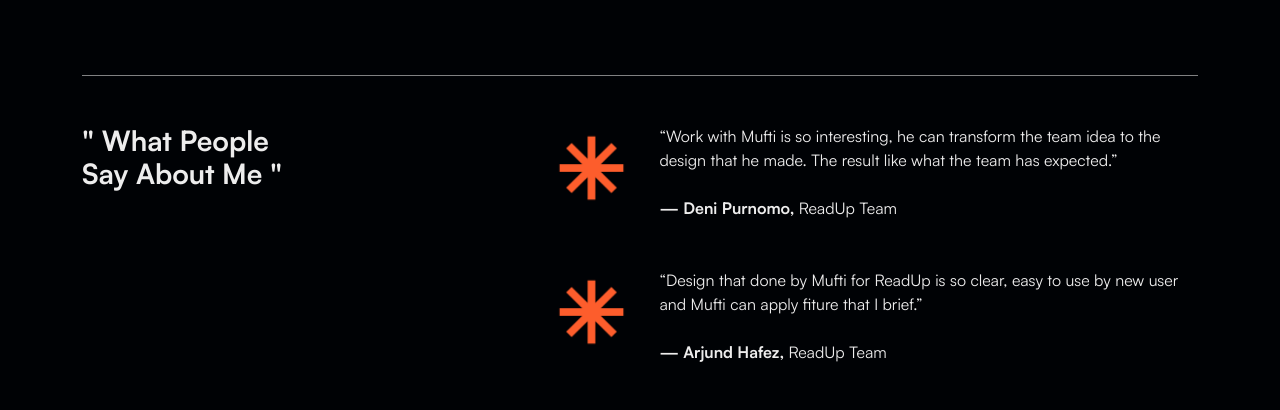
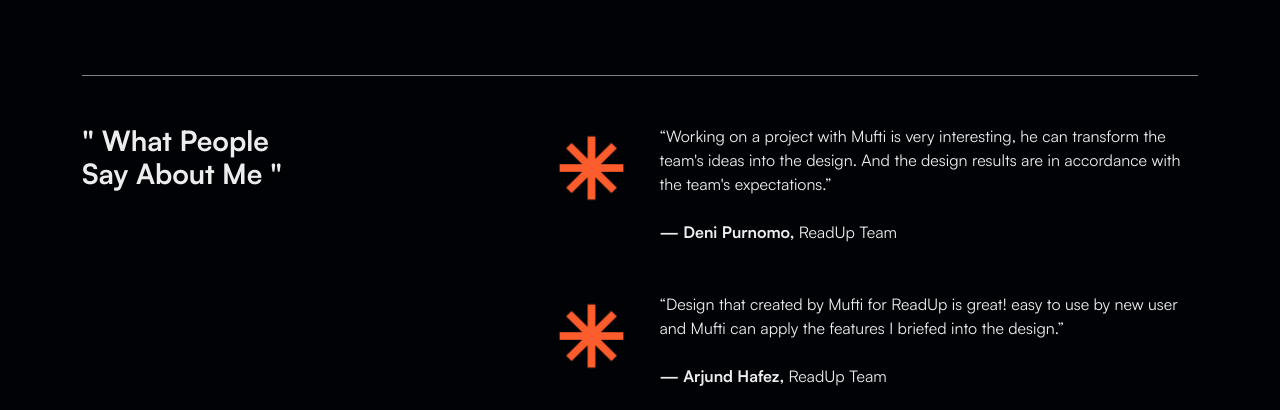
Before and after one commit to muftimuf/muftimuf.github.io, a plain HTML site: page index.html in a window 1280 px wide. Shown: the part 4860-5270 px from the top of the page. Drawn offline with nearby package versions, Linux system fonts and the light colour scheme.

Commit message:
update review

```diff
--- a/index.html
+++ b/index.html
@@ -273,7 +273,7 @@
               </div>
               <div class="col-8 col-md-10">
                 <p>
-                  “Work with Mufti is so interesting, he can transform the team idea to the design that he made. The result like what the team has expected.”
+                  “Working on a project with Mufti is very interesting, he can transform the team's ideas into the design. And the design results are in accordance with the team's expectations.”
                   <br />
                   <br />
                   <span class="fw-bold">— Deni Purnomo,</span> ReadUp Team
@@ -289,7 +289,7 @@
               </div>
               <div class="col-8 col-md-10">
                 <p>
-                  “Design that done by Mufti for ReadUp is so clear, easy to use by new user and Mufti can apply fiture that I brief.”
+                  “Design that created by Mufti for ReadUp is great! easy to use by new user and Mufti can apply the features I briefed into the design.”
                   <br />
                   <br />
                   <span class="fw-bold">— Arjund Hafez,</span> ReadUp Team
```
